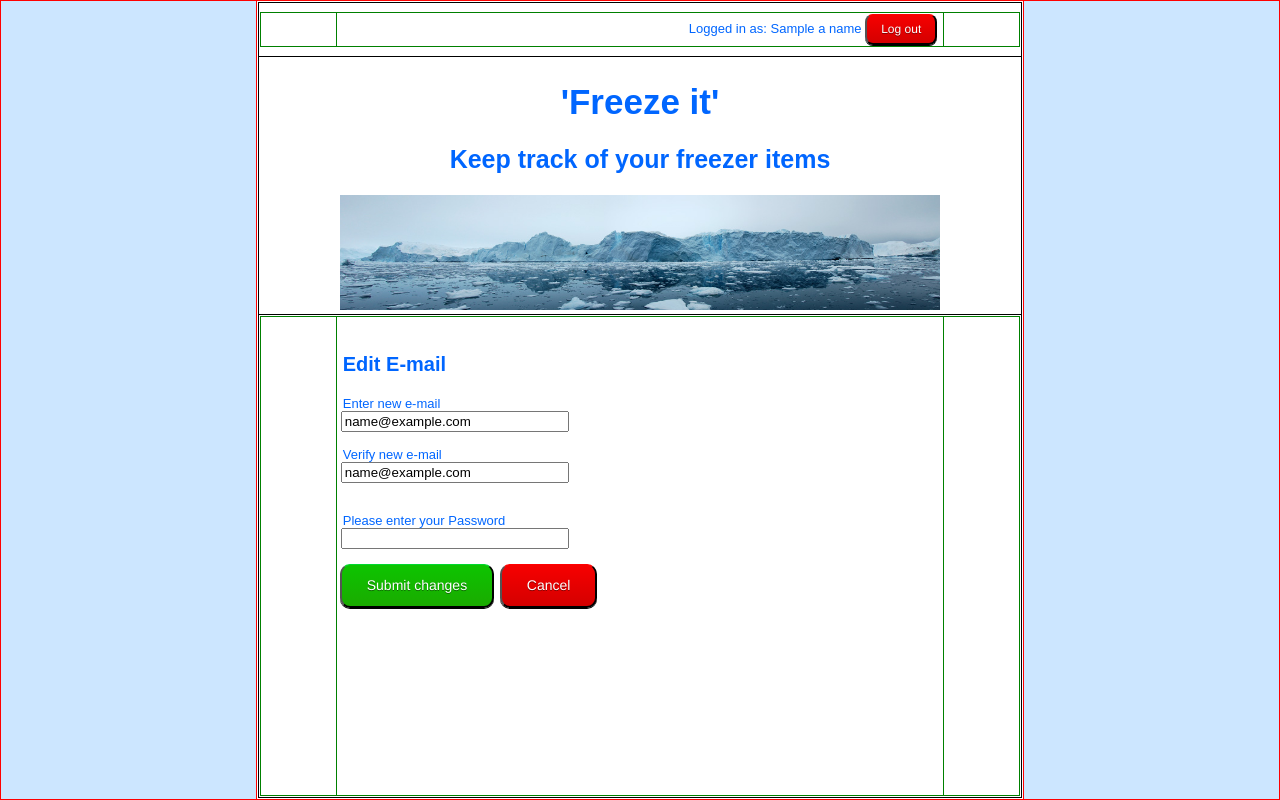
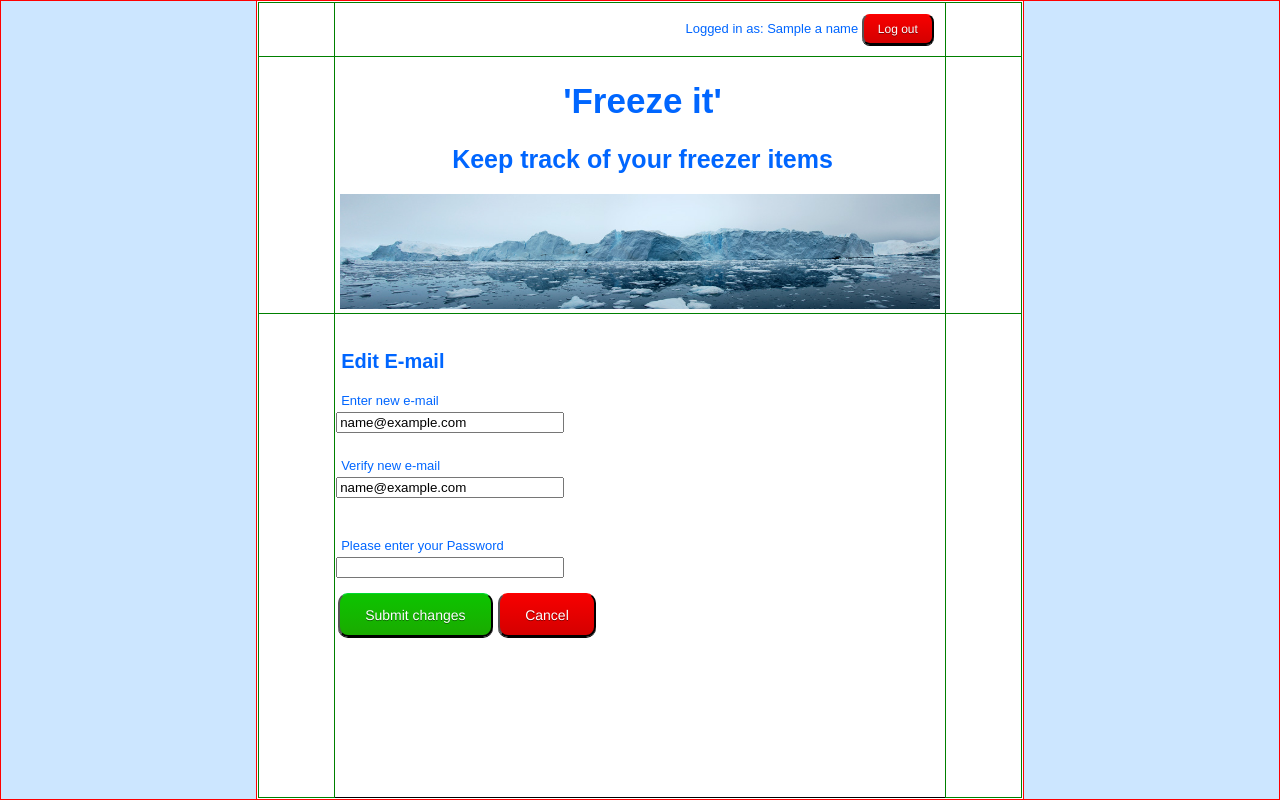
Before and after one commit to kirstine78/freeze-it, a Python web app: template templates/editEmail.html in a window 1280 px wide. Run offline with Jinja, Linux system fonts and the light colour scheme; the template is opened without the code that fills it: most values are stand-ins (such as "Sample title", 1, 10 or a date in 2020).

Commit message:
editEmail.html made same layout as food.html

```diff
--- a/templates/editEmail.html
+++ b/templates/editEmail.html
@@ -17,18 +17,24 @@
 		background: #CCE6FF;
 		}
 
-		.Table_Center, .tr_table_Center, .td_table_Center
+		.Table_Center, .tr_table_Center
 		{
 		border-collapse:collapse;
 		border:1px solid black;
 		}
 
 
-		.Table_B, .tr_table_B, .td_table_B_narrow, .td_table_B_wide, .Table_D, .tr_table_D, .td_table_D_narrow, .td_table_D_wide
+		.td_table_Center_narrow, .td_table_Center_wide
 		{
 		border-collapse:collapse;
 		border:1px solid green;
 		}
+
+		.Table_Edit
+		{
+		border-collapse:collapse;
+		}
+
 
 		.error_message_red
 		{
@@ -40,17 +46,29 @@
 		font:13px arial,sans-serif;
 		}
 
+		h1, h2
+		{
+		margin-left: 5px;
+		color:#0066FF;
+		}
+
+		div
+		{
+		margin:10px 5px 4px 4px;
+		color:#0066FF;
+		}
+
 		.blue
 		{
 		margin-left: 5px;
 		color:#0066FF;
 		}
 
-		h1, h2
+		.green
 		{
-		color:#0066FF;
+		margin-left: 5px;
+		color:#00B800;
 		}
-
 
 		.button
 		{
@@ -144,26 +162,19 @@
 		color: #ffffff;
 		}
 
-
-		#margin
-		{
-		margin-left: 3px;
-		}
-
 		#margin_butt
 		{
 		margin-left: 2px;
 		}
 
+
 		</style>
+
 
 
 	</head>
 
 	<body>
-
-
-
 		<table class="Table_A" style="height:100%;width:100%; position: absolute; top: 0; bottom: 0; left: 0; right: 0;border:1px solid">
 
 			<tr class="tr_table_A" style="height:100%">
@@ -172,41 +183,31 @@
 				<td class="td_table_A_center" style="width:60%">
 					<table class="Table_Center" style="height:100%;width:100%;  top: 0; bottom: 0; left: 0; right: 0">
 
+
 						<tr class="tr_table_Center" style="height:7%;">
-							<td class="td_table_Center">
-								<table class="Table_B" style="width:100%">
-									<tr class="tr_table_B">
-										<td class="td_table_B_narrow" style="width:10%"></td>
-										<td class="td_table_B_wide" style="width:80%; text-align:right; vertical-align:top; ">
+							<td class="td_table_Center_narrow" style="width:10%"></td>
+							<td class="td_table_Center_wide" style="width:80%; text-align:right;  vertical-align:top; ">
 								<div style="color:#0066FF; padding-right:5px;">Logged in as: {{a_name}}
 									<input class="button_red_small" type="button" value="Log out" onclick="window.location.href='/logout';"/>
 								</div>
 							</td>
-										<td class="td_table_B_narrow" style="width:10%"></td>
+							<td class="td_table_Center_narrow" style="width:10%"></td>
 						</tr>
 
+						<tr class="tr_table_Center" style="height:25%">
 
-								</table>
-							</td>
-						</tr>
-
-						<tr class="tr_table_Center" style="height:30%">
-
-							<td class="td_table_Center" style="text-align:center">
+							<td class="td_table_Center_narrow" style="width:10%"></td>
+							<td class="td_table_Center_wide" style="width:80%; text-align:center;  vertical-align:top; ">
 								<h1 style="font-size:35px">'Freeze it'</h1>
 								<h2 style="font-size:25px">Keep track of your freezer items</h2>
 								<img border="0" src="/images/foto_ice_bergs.jpg" alt="iglo" width="600" height="115">
 							</td>
+							<td class="td_table_Center_narrow" style="width:10%"></td>
 
 						</tr>
 
-
-						<tr class="tr_table_Center"style="height:63%">
-
-							<td class="td_table_Center" valign="top">
-								<table class="Table_D" style="width:100%; height:100%">
-									<tr class="tr_table_D">
-										<td class="td_table_D_narrow" style="width:10%"></td>
+						<tr class="tr_table_Center" style="height:68%">
+							<td class="td_table_Center_narrow" style="width:10%"></td>
 							<td class="td_table_D_wide" style="width:80%; vertical-align:top; ">
 								<br>
 								<p class="blue" style="font-size:20px;"><b>Edit E-mail</b></p>
@@ -243,12 +244,9 @@
 									<input id="margin_butt" class="button_red" type="button" value="Cancel" onclick="location.href='/profile';">
 								</form>
 							</td>
-										<td class="td_table_D_narrow" style="width:10%"></td>
+
+							<td class="td_table_Center_narrow" style="width:10%"></td>
 						</tr>
-								</table>
-							</td>
-						</tr>
-
 					</table>
 				</td>
 				<td class="td_table_A_narrow"  style="width:20%"></td>
```
Also changed, not shown: templates/testNewLayout.html (+258 -0 lines). Lines whose indentation alone changed are shown as unchanged.
